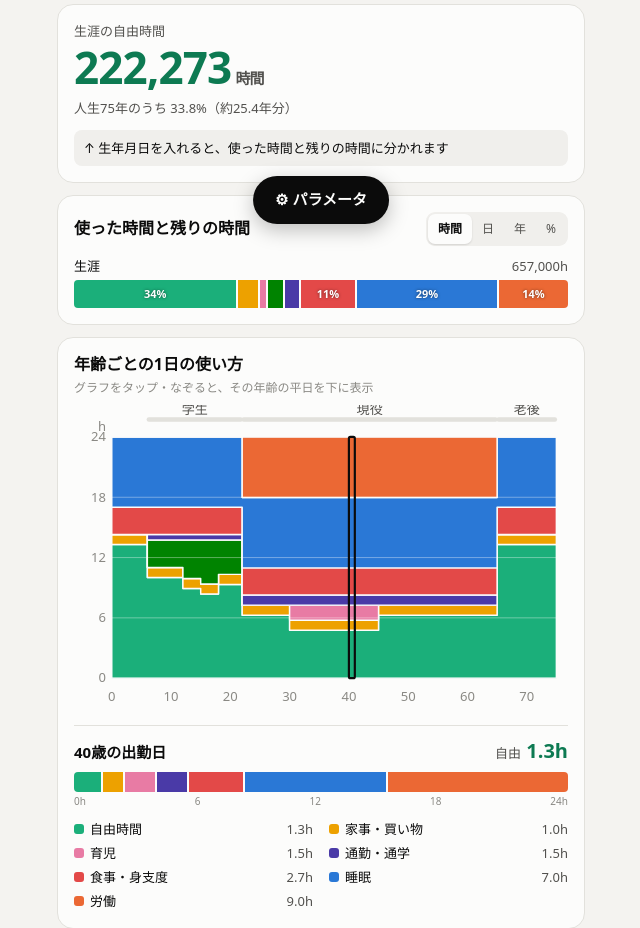
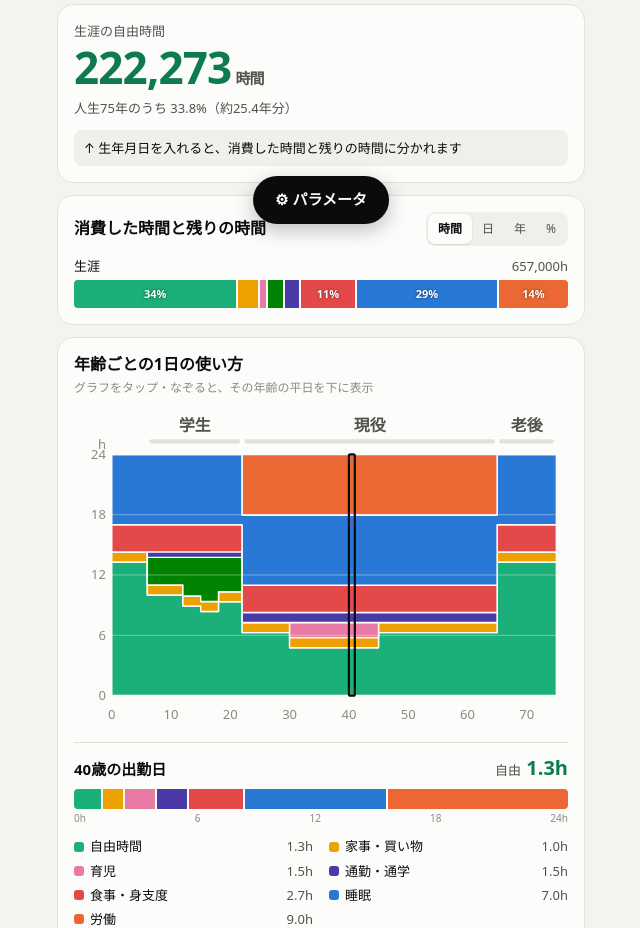
Before and after one commit to nekomami-create/lifeisfullofthings, a Preact app: page / in a window 1280 px wide. Shown: the part 560-1488 px from the top of the page, without its empty margins (319-959 px from the left). Built offline with nearby package versions, Linux system fonts and the light colour scheme.

Commit message:
Fix clipped phase labels in age chart, rename used to 消費
Co-Authored-By: Claude Opus 5.5 <noreply@anthropic.com>
Claude-Session: https://claude.ai/code/session_01HH3YkBnMMLm2s2roGbLtgG

```diff
--- a/index.html
+++ b/index.html
@@ -5,7 +5,7 @@
     <meta name="viewport" content="width=device-width, initial-scale=1, viewport-fit=cover" />
     <meta name="theme-color" content="#fcfcfb" media="(prefers-color-scheme: light)" />
     <meta name="theme-color" content="#1a1a19" media="(prefers-color-scheme: dark)" />
-    <meta name="description" content="人生の時間配分を可視化。生年月日を入れると、使った時間と残りの時間が分かれて見える。" />
+    <meta name="description" content="人生の時間配分を可視化。生年月日を入れると、消費した時間と残りの時間が分かれて見える。" />
     <link rel="manifest" href="./manifest.webmanifest" />
     <link rel="icon" href="./icon.svg" type="image/svg+xml" />
     <link rel="apple-touch-icon" href="./icon-192.png" />
--- a/src/App.tsx
+++ b/src/App.tsx
@@ -73,7 +73,7 @@ export function App() {
 
         <section class="card">
           <div class="card-head">
-            <h2>使った時間と残りの時間</h2>
+            <h2>消費した時間と残りの時間</h2>
             <UnitToggle unit={unit} onChange={setUnit} />
           </div>
           <LifeBars life={life} used={used} rest={rest} unit={unit} />
--- a/src/styles.css
+++ b/src/styles.css
@@ -389,7 +389,8 @@ main {
   stroke-linecap: round;
 }
 .agechart .phase-t {
-  font-size: 9px;
+  font-size: 11px;
+  font-weight: 600;
   fill: var(--text-2);
   text-anchor: middle;
 }
--- a/src/ui/AgeChart.tsx
+++ b/src/ui/AgeChart.tsx
@@ -10,8 +10,8 @@ interface Props {
 }
 
 const W = 340;
-const H = 210;
-const PAD = { l: 26, r: 8, t: 22, b: 22 };
+const H = 222;
+const PAD = { l: 26, r: 8, t: 34, b: 22 };
 const PW = W - PAD.l - PAD.r;
 const PH = H - PAD.t - PAD.b;
 
@@ -74,10 +74,12 @@ export function AgeChart({ params, age, focusAge, onPick }: Props) {
     >
       {phases.map((p) => (
         <g key={p.label}>
-          <line class="phase" x1={x(p.from) + 1} x2={x(p.to) - 1} y1={PAD.t - 12} y2={PAD.t - 12} />
-          <text class="phase-t" x={(x(p.from) + x(p.to)) / 2} y={PAD.t - 16}>
-            {p.label}
-          </text>
+          <line class="phase" x1={x(p.from) + 3} x2={x(p.to) - 3} y1={PAD.t - 9} y2={PAD.t - 9} />
+          {x(p.to) - x(p.from) >= 26 && (
+            <text class="phase-t" x={(x(p.from) + x(p.to)) / 2} y={PAD.t - 16}>
+              {p.label}
+            </text>
+          )}
         </g>
       ))}
 
@@ -106,7 +108,12 @@ export function AgeChart({ params, age, focusAge, onPick }: Props) {
         <>
           <rect class="past" x={PAD.l} y={PAD.t} width={x(age) - PAD.l} height={PH} />
           <line class="now" x1={x(age)} x2={x(age)} y1={PAD.t - 4} y2={PAD.t + PH} />
-          <text class="now-t" x={x(age)} y={PAD.t + PH + 0} dy="-4" text-anchor="middle">
+          <text
+            class="now-t"
+            x={x(age) + (age > L * 0.85 ? -5 : 5)}
+            y={PAD.t + 12}
+            text-anchor={age > L * 0.85 ? 'end' : 'start'}
+          >
             今
           </text>
         </>
--- a/src/ui/LifeBars.tsx
+++ b/src/ui/LifeBars.tsx
@@ -45,7 +45,7 @@ export function LifeBars({ life, used, rest, unit }: Props) {
       <StackBar totals={life} label="生涯" unit={unit} />
       {used && rest && (
         <>
-          <StackBar totals={used} label="使った時間" unit={unit} dim />
+          <StackBar totals={used} label="消費した時間" unit={unit} dim />
           <StackBar totals={rest} label="残りの時間" unit={unit} />
         </>
       )}
--- a/src/ui/SummaryCard.tsx
+++ b/src/ui/SummaryCard.tsx
@@ -25,7 +25,7 @@ export function SummaryCard({ params, age, life, rest }: Props) {
         <p class="hero-sub">
           人生{params.lifespan}年のうち {fmt1((life.free / total) * 100)}%（約{fmt1(life.free / HOURS_PER_YEAR)}年分）
         </p>
-        <p class="hint">↑ 生年月日を入れると、使った時間と残りの時間に分かれます</p>
+        <p class="hint">↑ 生年月日を入れると、消費した時間と残りの時間に分かれます</p>
       </section>
     );
   }
--- a/src/ui/TotalsTable.tsx
+++ b/src/ui/TotalsTable.tsx
@@ -10,7 +10,7 @@ interface Props {
 
 export function TotalsTable({ life, used, rest, unit }: Props) {
   const cols: { label: string; t: Totals }[] = [{ label: '生涯', t: life }];
-  if (used && rest) cols.push({ label: '使った', t: used }, { label: '残り', t: rest });
+  if (used && rest) cols.push({ label: '消費', t: used }, { label: '残り', t: rest });
   const sums = cols.map((c) => sumTotals(c.t));
   return (
     <div class="table-wrap">
```
Also changed, not shown: 2 other files (tests, documents, lock files or other folders).
